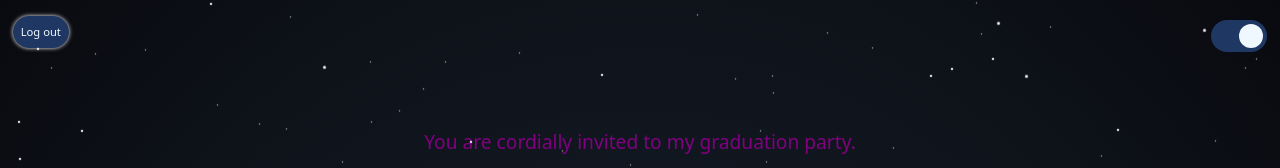
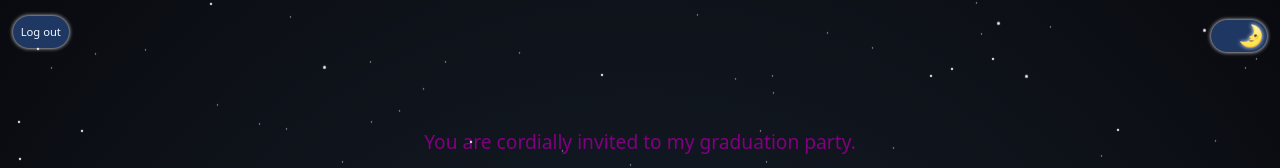
Before and after one commit to HmonWutt/Graduation-website, a React (Create React App) app in the folder frontend/: page / in a window 1280 px wide. Shown: the top 168 px of the page. Built offline with nearby package versions, Linux system fonts and the light colour scheme.

Commit message:
added emojis and general prettifying

```diff
--- a/frontend/src/toggle.js
+++ b/frontend/src/toggle.js
@@ -1,26 +1,33 @@
 import "./index.css";
-import { day } from "./day";
-import { night } from "./night";
-import { useState, useEffect, useContext, createContext } from "react";
+
+import { useState, useEffect } from "react";
 import Starrify from "./starrybackground";
 
 export default function ToggleButton() {
   const [day, setDay] = useState(false);
+
   useEffect(() => {
+    Array.from(document.getElementsByClassName("input")).forEach(
+      (each) => (each.style.color = day ? "black" : "white")
+    );
     document.getElementById("root").style.background = day
       ? "radial-gradient(ellipse at bottom, #5ddefe 0%, aliceblue 100%)"
       : "radial-gradient(ellipse at bottom, #1B2735 0%, #090A0F 100%)";
     document.getElementById("root").style.color = day ? "black" : "aliceblue";
-    Array.from(document.getElementsByClassName("input")).forEach(
-      (each) => (each.style.color = day ? "black" : "aliceblue")
-    );
+
     Array.from(document.getElementsByClassName("roundthing")).forEach(
       (each) => {
-        each.style.backgroundColor = day ? "cornflowerblue" : "rgb(31, 55, 99)";
-        each.style.color = day ? "yellow" : "aliceblue";
+        each.style.backgroundColor = day
+          ? "rgb(125,228,254)"
+          : "rgb(31, 55, 99)";
+        each.style.color = day ? "black" : "aliceblue";
       }
     );
+    const day_night = document.getElementById("circle");
+
+    day_night.innerText = day ? "🌞" : "🌛";
   });
+
   return (
     <>
       <div id="toggle-container">
@@ -28,15 +35,20 @@ export default function ToggleButton() {
           id="toggle-background"
           className="roundthing"
           style={{
-            backgroundColor: day ? "cornflowerblue" : "rgb(31, 55, 99)",
+            //backgroundColor: day ? "cornflowerblue" : "rgb(31, 55, 99)",
             justifyContent: day ? "flex-start" : "flex-end",
+            filter: " drop-shadow(0px 0px 2px #ffffff)",
           }}
           onClick={() => setDay(!day)}
         >
           <span
             id="circle"
+            onCopy={() => false}
             style={{
-              backgroundColor: day ? "yellow" : "aliceblue",
+              backgroundColor: "transparent",
+              filter: day
+                ? "drop-shadow(0px 0px 6px #ffffff)"
+                : "drop-shadow(0px 0px 2px #ffffff)",
             }}
           ></span>
         </span>
--- a/frontend/src/words.js
+++ b/frontend/src/words.js
@@ -121,7 +121,6 @@ export default function Words({
   }
   function resize(distanceFromMiddle, heightOfDiv, middleX) {
     Array.from(original).forEach((letter, index) => {
-      console.log(letter);
       gsap.to("#" + letter.spanid, {
         left: middleX + distanceFromMiddle[index],
         top: heightOfDiv,
```
